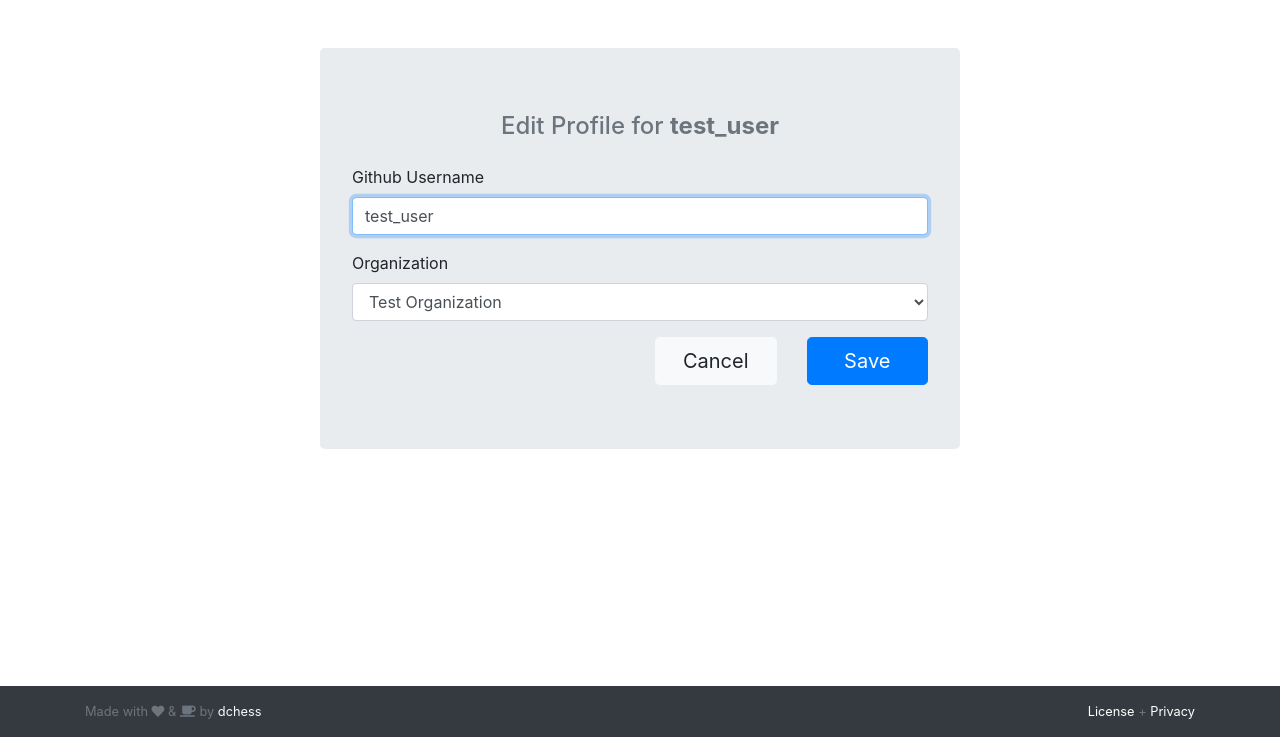
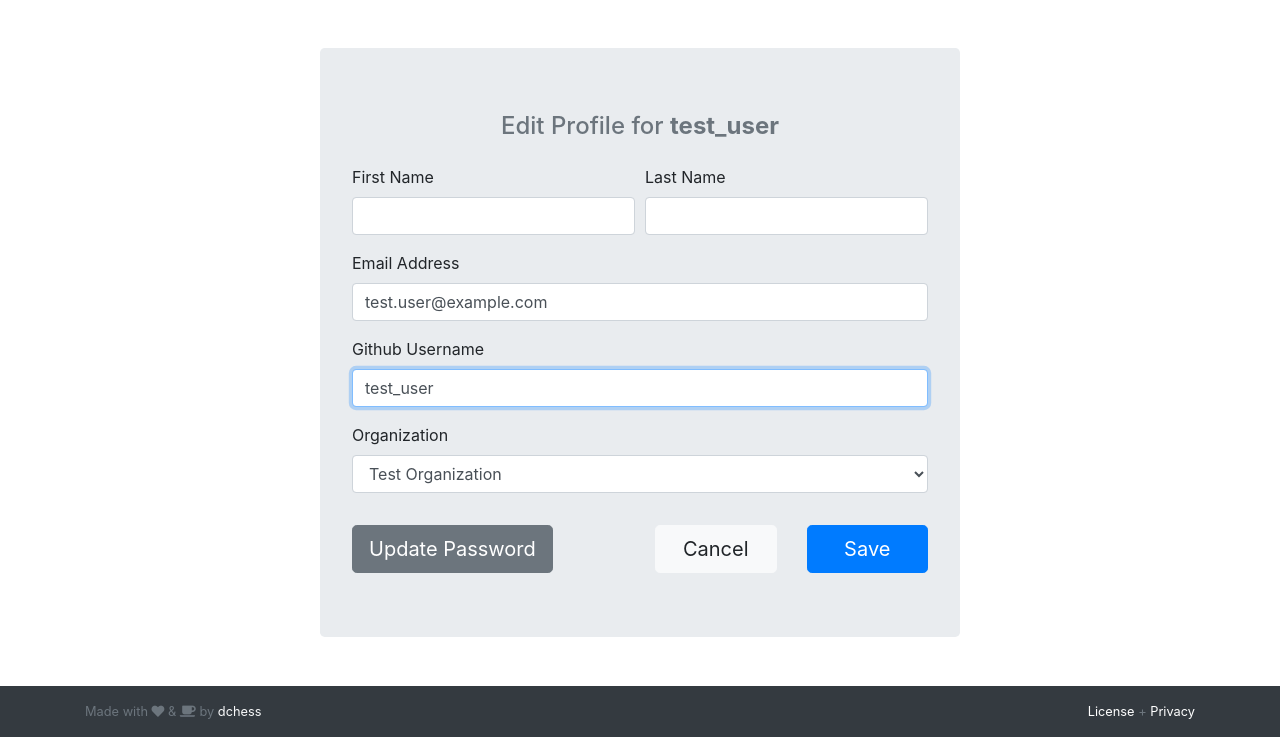
Before and after one commit to dchess/mothra, a Django app: page /1/edit/ in a window 1280 px wide. Shown: the part 63-800 px from the top of the page. Run offline with Django 3.2, Linux system fonts and the light colour scheme; a user stored in the database is signed in; data comes from the database, SQL or seed files in the repository; some libraries are stand-ins or nearby versions.

Commit message:
Add user field placeholders

```diff
--- a/templates/profile_update_form.html
+++ b/templates/profile_update_form.html
@@ -4,16 +4,37 @@
     <form method="post">
         {% csrf_token %}
         <h4 class="text-muted text-center pb-3">Edit Profile for <strong>{{ profile.user }}</strong></h4>
-        <label for="{{ form.github_id.id_for_label }}">Github Username</label>
-        <input type="text" class="form-control" name="{{ form.github_id.html_name }}" autofocus
-            id="{{ form.github_id.id_for_label }}" {%if form.github_id.value %}value="{{ form.github_id.value }}"
-            {% endif %}>
-        <div class="form-group pt-3">
+        <div class="form-row form-group">
+            <div class="col">
+                <label for="id_first_name">First Name</label>
+                <input type="text" class="form-control" id="id_first_name" name="first_name"
+                    value="{{ user.first_name }}">
+            </div>
+            <div class="col">
+                <label for="id_last_name">Last Name</label>
+                <input type="text" class="form-control" id="id_last_name" name="last_name" value="{{ user.last_name }}">
+            </div>
+        </div>
+        <div class="form-group">
+            <label for="id_email">Email Address</label>
+            <input type="email" class="form-control" id="id_email" name="email" value="{{ user.email }}">
+
+        </div>
+        <div class="form-group">
+            <label for="{{ form.github_id.id_for_label }}">Github Username</label>
+            <input type="text" class="form-control" name="{{ form.github_id.html_name }}" autofocus
+                id="{{ form.github_id.id_for_label }}" {%if form.github_id.value %}value="{{ form.github_id.value }}"
+                {% endif %}>
+        </div>
+        <div class="form-group">
             <label for="{{ form.organization.id_for_label }}">Organization</label>
             {{ form.organization }}
         </div>
-        <div class="row">
-            <div class="col-sm-3 offset-sm-6">
+        <div class="row pt-3">
+            <div class="col-sm-4">
+                <a href="{% url "password_change" %}" class="btn btn-lg btn-secondary">Update Password</a>
+            </div>
+            <div class="col-sm-3 offset-sm-2">
                 <a href="{% url "profile" user %}" class="btn btn-lg btn-light btn-block">Cancel</a>
             </div>
             <div class="col-sm-3">
```
